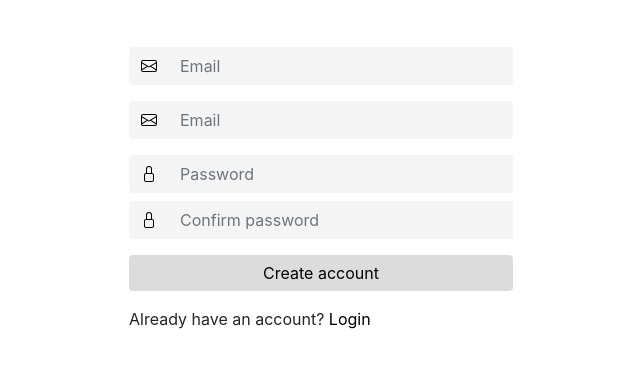
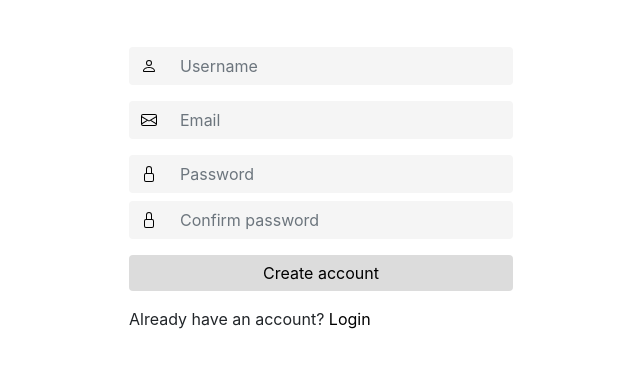
Before and after one commit to christophajohns/gallang, a React (Create React App) app: page /signup in a window 1280 px wide. Shown: the part 123-490 px from the top of the page, without its empty margins (319-959 px from the left). Built offline with nearby package versions, Linux system fonts and the light colour scheme; no server answers.

Commit message:
Fix: use username input

```diff
--- a/src/views/auth/SignupView/SignupView.js
+++ b/src/views/auth/SignupView/SignupView.js
@@ -32,7 +32,7 @@ function SignupView(props) {
         <CenterContentDiv className="SignupView">
             <StyledForm onSubmit={onRequestSignup}>
                 {error && <Alert variant="danger">{error}</Alert>}
-                <EmailInput usernameRef={usernameRef} />
+                <UserNameInput usernameRef={usernameRef} />
                 <EmailInput emailRef={emailRef} />
                 <GroupedInputs>
                     <PasswordInput passwordRef={passwordRef} />
```
